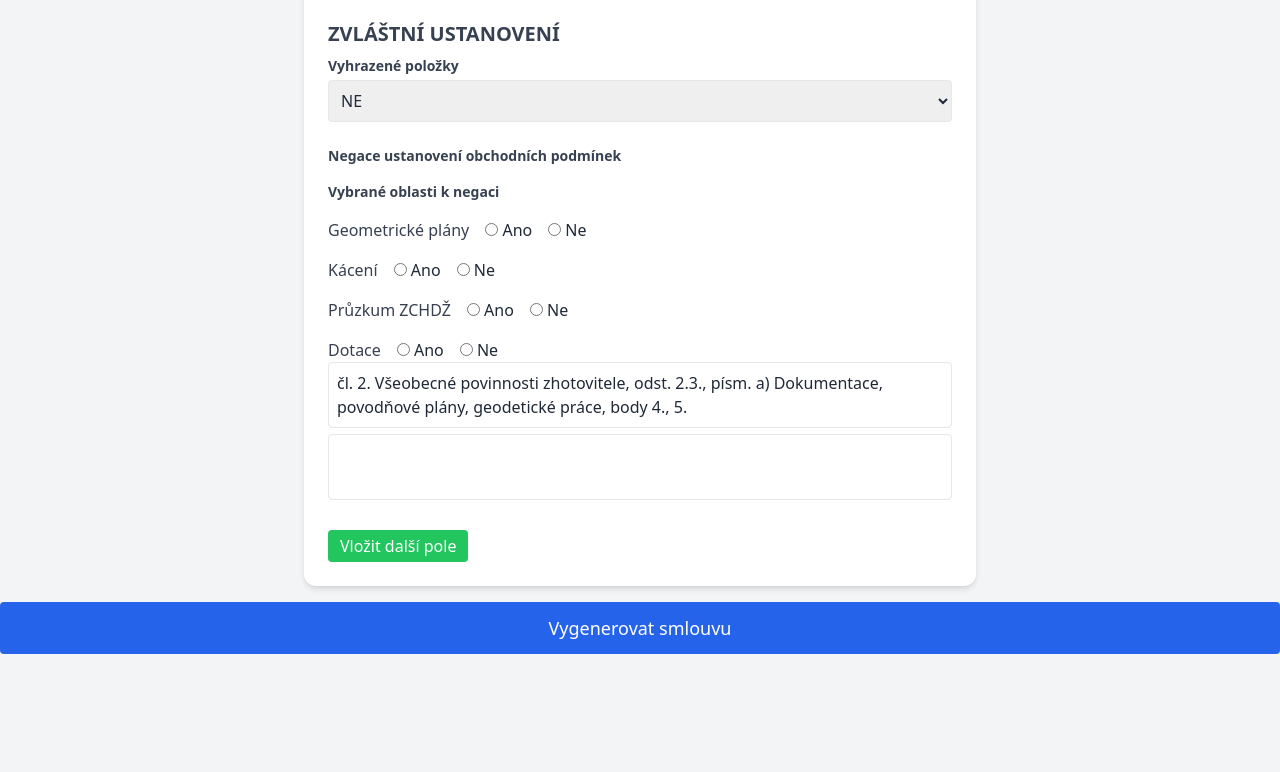
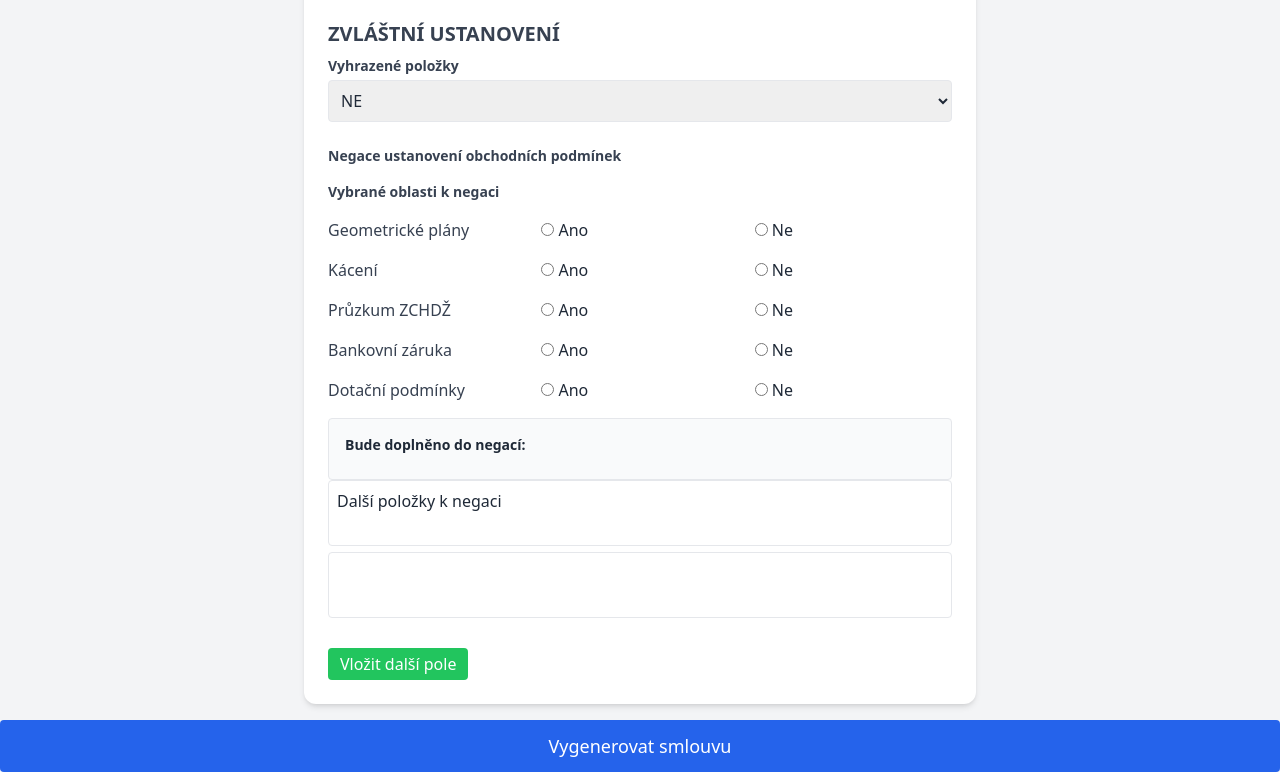
Before and after one commit to JenikAdamira/contract-generator, a Flask app: page / in a window 1280 px wide. Shown: the part 1912-2684 px from the top of the page. Before the commit the page ends 2566 px from the top, so only its background shows below. Run offline with Flask 3, Linux system fonts and the light colour scheme; some libraries are stand-ins or nearby versions.

Commit message:
Update form.html

```diff
--- a/templates/form.html
+++ b/templates/form.html
@@ -151,36 +151,44 @@
 <div id="negace-wrapper" class="space-y-2 mb-2">
     </div>
 
-  <!-- Další možné negace formou otázek -->
-  <div class="mt-4 space-y-4">
-    <h3 class="text-sm font-semibold text-gray-700">Vybrané oblasti k negaci</h3>
+<!-- Další možné negace formou otázek -->
+<div class="mt-4 space-y-4">
+  <h3 class="text-sm font-semibold text-gray-700">Vybrané oblasti k negaci</h3>
 
-    <div class="flex items-center gap-4">
-      <label class="text-gray-700">Geometrické plány</label>
-      <label><input type="radio" name="neg_geom" value="ANO" required /> Ano</label>
-      <label><input type="radio" name="neg_geom" value="NE" /> Ne</label>
-    </div>
+  <div class="grid grid-cols-3 gap-4 items-center">
+    <label class="text-gray-700">Geometrické plány</label>
+    <label><input type="radio" name="neg_geom" value="ANO" onchange="zobrazNegace()" required> Ano</label>
+    <label><input type="radio" name="neg_geom" value="NE" onchange="zobrazNegace()"> Ne</label>
 
-    <div class="flex items-center gap-4">
-      <label class="text-gray-700">Kácení</label>
-      <label><input type="radio" name="neg_kaceni" value="ANO" required /> Ano</label>
-      <label><input type="radio" name="neg_kaceni" value="NE" /> Ne</label>
-    </div>
+    <label class="text-gray-700">Kácení</label>
+    <label><input type="radio" name="neg_kaceni" value="ANO" onchange="zobrazNegace()" required> Ano</label>
+    <label><input type="radio" name="neg_kaceni" value="NE" onchange="zobrazNegace()"> Ne</label>
 
-    <div class="flex items-center gap-4">
-      <label class="text-gray-700">Průzkum ZCHDŽ</label>
-      <label><input type="radio" name="neg_pruzkum" value="ANO" required /> Ano</label>
-      <label><input type="radio" name="neg_pruzkum" value="NE" /> Ne</label>
-    </div>
+    <label class="text-gray-700">Průzkum ZCHDŽ</label>
+    <label><input type="radio" name="neg_pruzkum" value="ANO" onchange="zobrazNegace()" required> Ano</label>
+    <label><input type="radio" name="neg_pruzkum" value="NE" onchange="zobrazNegace()"> Ne</label>
 
-    <div class="flex items-center gap-4">
-      <label class="text-gray-700">Dotace</label>
-      <label><input type="radio" name="neg_dotace" value="ANO" required /> Ano</label>
-      <label><input type="radio" name="neg_dotace" value="NE" /> Ne</label>
-    </div>
+    <label class="text-gray-700">Bankovní záruka</label>
+    <label><input type="radio" name="bz" id="bz-ano" value="ANO" onchange="zobrazNegace()" required> Ano</label>
+    <label><input type="radio" name="bz" id="bz-ne" value="NE" onchange="zobrazNegace()"> Ne</label>
+
+    <label class="text-gray-700">Dotační podmínky</label>
+    <label><input type="radio" name="neg_dotace" value="ANO" onchange="zobrazNegace()" required> Ano</label>
+    <label><input type="radio" name="neg_dotace" value="NE" onchange="zobrazNegace()"> Ne</label>
   </div>
 
-          <textarea name="negace_1" rows="2" class="w-full p-2 border rounded resize-none">čl. 2. Všeobecné povinnosti zhotovitele, odst. 2.3., písm. a) Dokumentace, povodňové plány, geodetické práce, body 4., 5.</textarea>
+  <!-- Zobrazované texty negací -->
+  <div id="zobrazene-negace" class="mt-6 bg-gray-50 p-4 border rounded text-sm text-gray-700 space-y-1">
+    <strong class="block mb-2 text-gray-800">Bude doplněno do negací:</strong>
+    <div id="negace_geom" class="hidden">– čl. 2. Všeobecné povinnosti zhotovitele, odst. 2.3., písm. a) Dokumentace, povodňové plány, geodetické práce, body 4., 5.</div>
+    <div id="negace_kaceni" class="hidden">– čl. 2. Všeobecné povinnosti zhotovitele, odst. 2.3., písm. f) Ostatní podmínky, bod 35.</div>
+    <div id="negace_pruzkum" class="hidden">– čl. 2. Všeobecné povinnosti zhotovitele, odst. 2.3., písm. f) Ostatní podmínky, bod 38.</div>
+    <div id="negace_bz" class="hidden">– čl. 7. Bankovní záruka</div>
+    <div id="negace_dotace" class="hidden">– čl. 14. Odstoupení od smlouvy, odst. 14.3 a 14.4.</div>
+  </div>
+</div>
+
+          <textarea name="negace_1" rows="2" class="w-full p-2 border rounded resize-none">Další položky k negaci</textarea>
           <textarea name="negace_2" rows="2" class="w-full p-2 border rounded resize-none"></textarea>
         </div>
         <div id="bz-negace-auto" class="text-sm text-gray-600 italic hidden">
```
